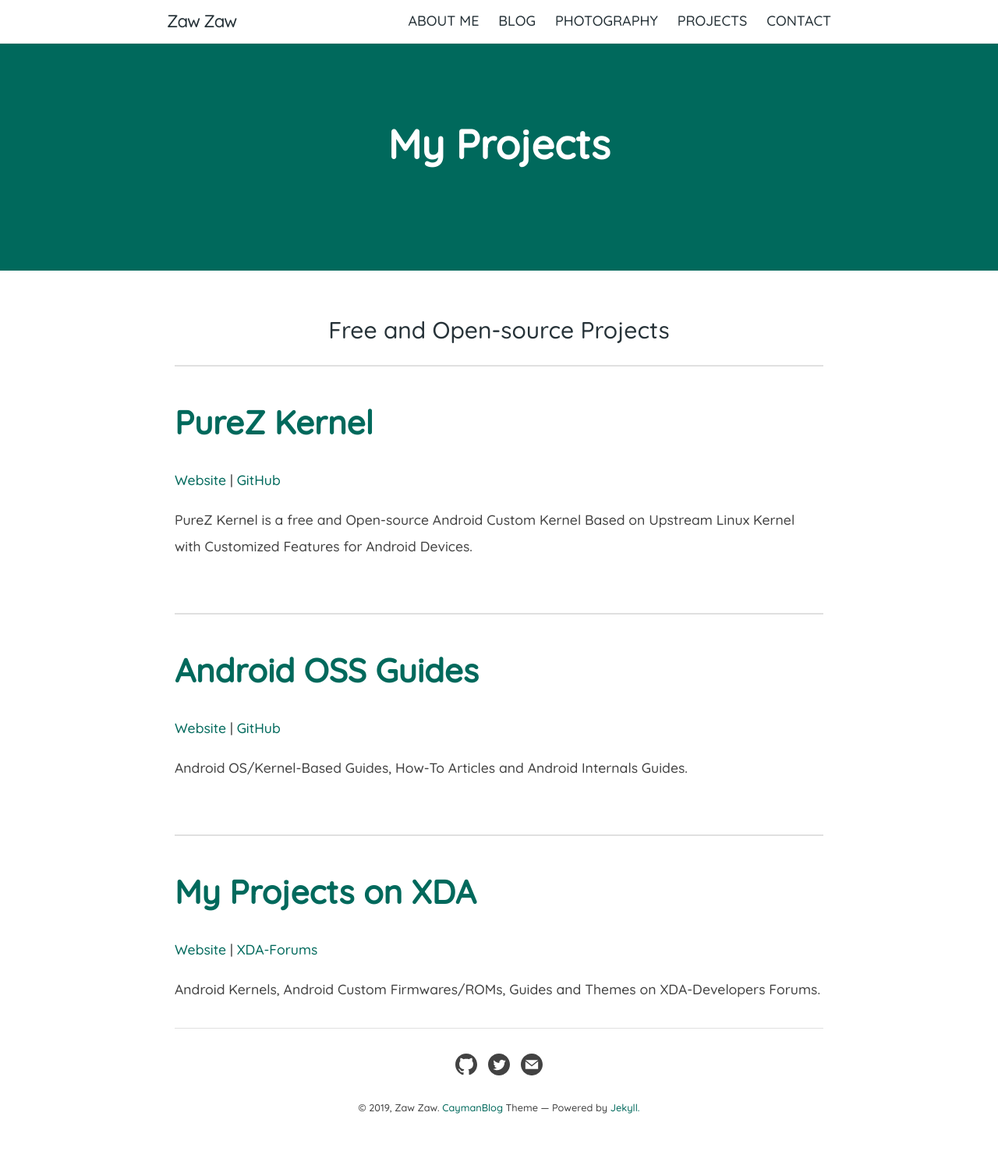
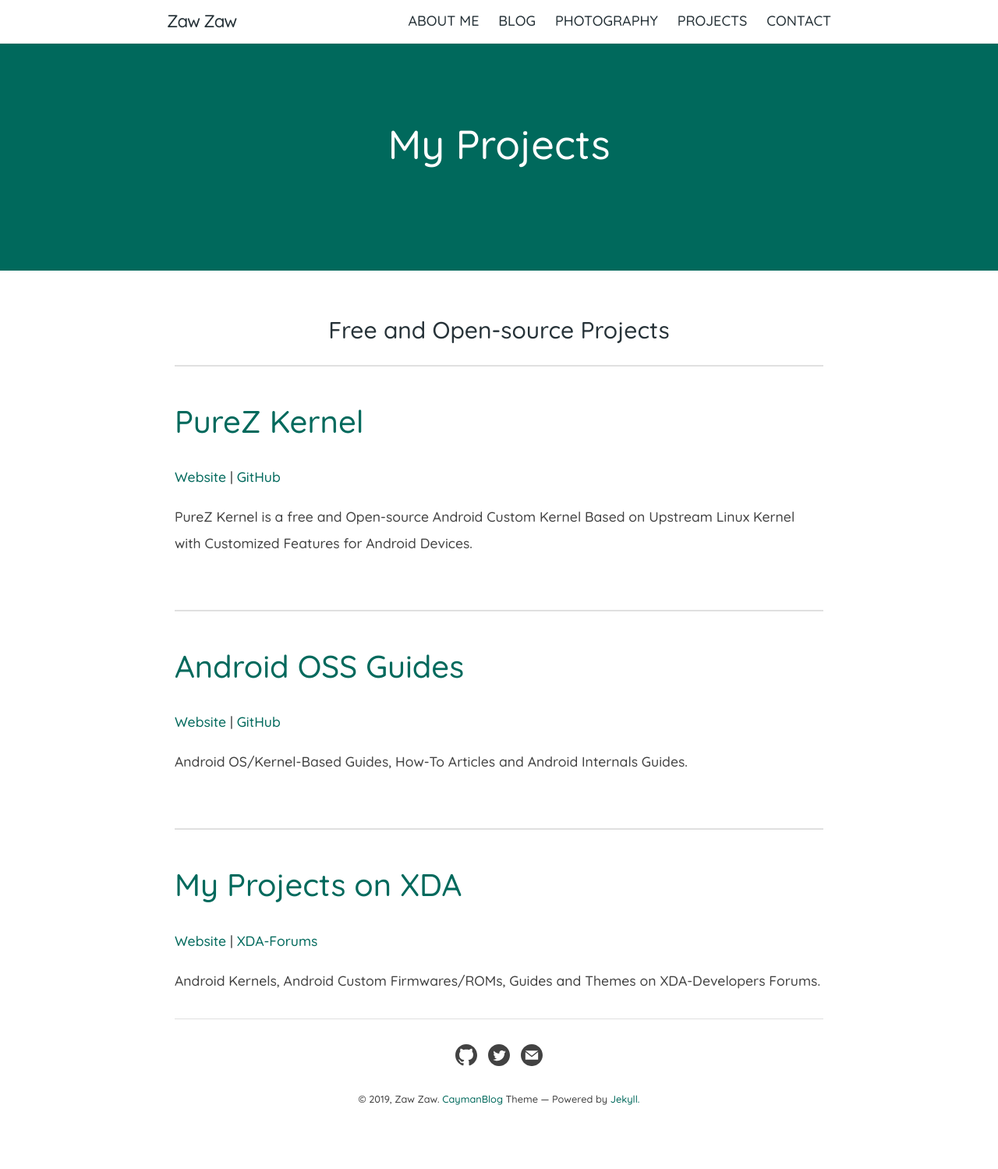
Before and after one commit to zawzaww/zawzaww.github.io, a Jekyll site: the page built from project.md, in a window 1280 px wide. Shown: the whole page at 78% size. Built offline with Jekyll 4.4.1, drawn with Linux system fonts in a browser that asks for light colours.

Commit message:
_sass: project: Set to "medium" font weight for post-link and remove bold tag from project page
Signed-off-by: Zaw Zaw <zawzthein@outlook.com>

```diff
--- a/_sass/blog/_layout.scss
+++ b/_sass/blog/_layout.scss
@@ -139,5 +139,5 @@
 .post-link {
   display: block;
   font-size: 47px;
-  font-weight: 600;
+  font-weight: 500;
 }
--- a/_sass/jekyll-theme-cayman-blog.scss
+++ b/_sass/jekyll-theme-cayman-blog.scss
@@ -123,7 +123,7 @@
   margin-top: 0;
   font-family: "Quicksand", "Helvetica Neue", Helvetica, Arial, sans-serif;
   font-size:  47px;
-  font-weight: 600;
+  font-weight: 500;
   margin-bottom: 0.1rem;
 
   @include large {
--- a/_sass/normalize.scss
+++ b/_sass/normalize.scss
@@ -133,7 +133,7 @@
  */
 
 h1 {
-  font-size: 42px;
+  font-size: 40px;
   font-weight: normal;
   margin: 0.67em 0;
 }
--- a/project.md
+++ b/project.md
@@ -8,7 +8,7 @@
 
 ---
 
-<h1><a href="https://zawzaww.github.io/project/purez-kernel"><b>PureZ Kernel</b></a></h1>
+<h1><a href="https://zawzaww.github.io/project/purez-kernel">PureZ Kernel</a></h1>
 
 <p><a href="https://zawzaww.github.io/project/purez-kernel">Website</a> | <a href="https://github.com/users/zawzaww/projects/1">GitHub</a></p>
 <p>PureZ Kernel is a free and Open-source Android Custom Kernel Based on Upstream Linux Kernel with Customized Features for Android Devices.</p>
@@ -16,7 +16,7 @@
 
 ----
 
-<h1><a href="https://zawzaww.github.io/project/androidoss-guides"><b>Android OSS Guides</b></a></h1>
+<h1><a href="https://zawzaww.github.io/project/androidoss-guides">Android OSS Guides</a></h1>
 
 <p><a href="https://zawzaww.github.io/project/androidoss-guides">Website</a> | <a href="https://github.com/zawzaww/androidoss-guides">GitHub</a></p>
 <p>Android OS/Kernel-Based Guides, How-To Articles and Android Internals Guides.</p>
@@ -24,7 +24,7 @@
 
 ----
 
-<h1><a href="https://zawzaww.github.io/project/xda-threads-works"><b>My Projects on XDA</b></a></h1>
+<h1><a href="https://zawzaww.github.io/project/xda-threads-works">My Projects on XDA</a></h1>
 
 <p><a href="https://zawzaww.github.io/project/xda-threads-works">Website</a> | <a href="https://forum.xda-developers.com/member.php?u=7581611">XDA-Forums</a></p>
 <p>Android Kernels, Android Custom Firmwares/ROMs, Guides and Themes on XDA-Developers Forums.</p>
```
